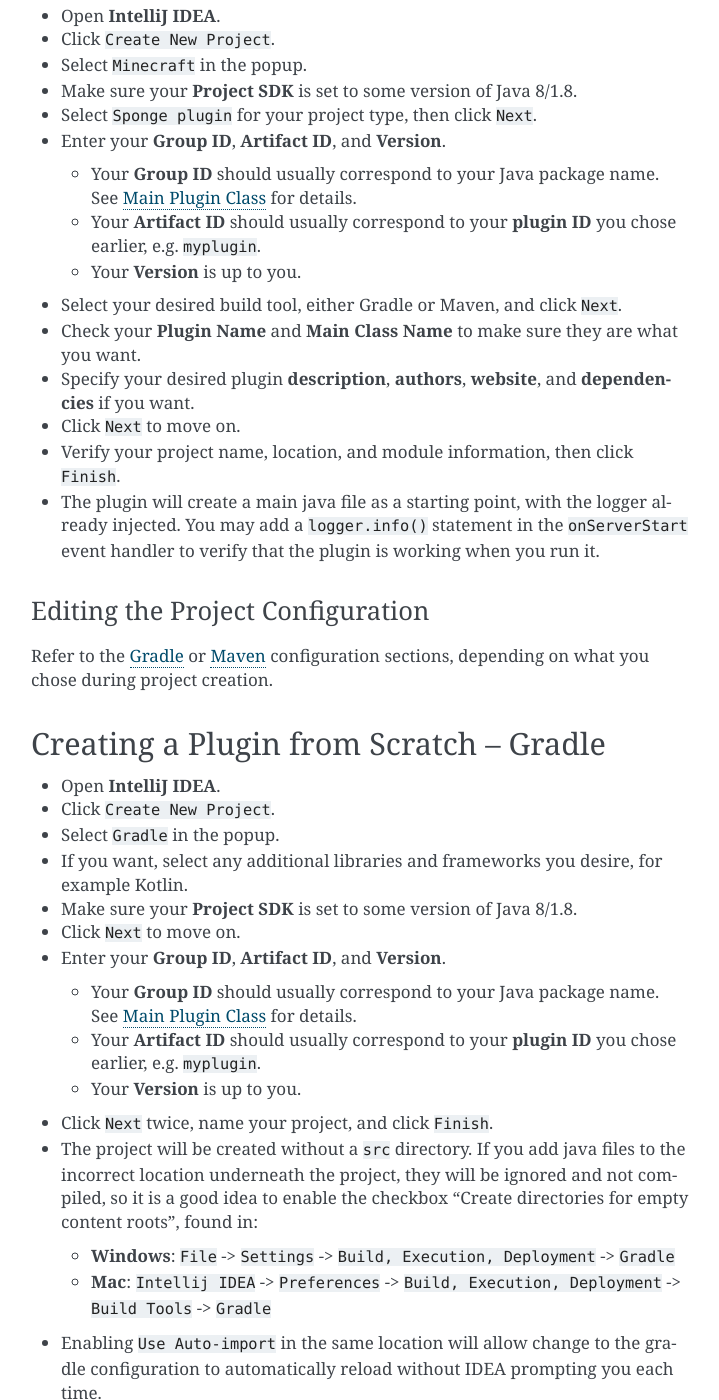
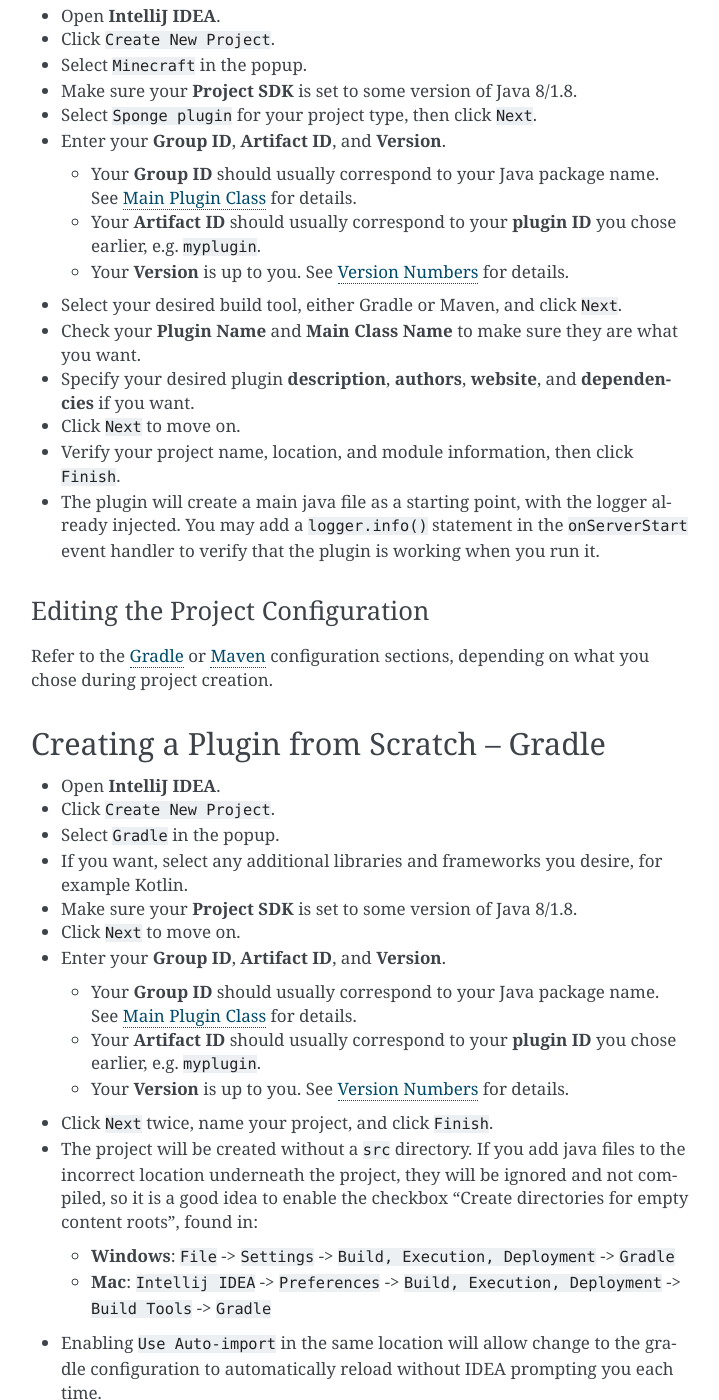
Before and after one commit to SpongePowered/SpongeDocs, a Sphinx documentation site: the page built from source/plugin/workspace/idea.rst, in a window 1280 px wide and 1400 px high, scrolled down 830 px. Shown: the whole window, without its empty margins (389-1108 px from the left). Built offline with Sphinx 7.4.7, drawn with Linux system fonts in a browser that asks for light colours; pages that are not in the unit, such as notebooks, are missing from menus; some of the changed text lies outside the part shown.

Commit message:
Add guidance on appropriate choice of version number for new plugins
Fixes #727

```diff
--- a/source/plugin/project/gradle.rst
+++ b/source/plugin/project/gradle.rst
@@ -40,7 +40,8 @@
 * Set your project to compile with Java 8
 * Add Sponge's Maven repository (and Maven Central)
 * Set up a plugin with the project name in lower case as **plugin ID**
-* Automatically includes the project name, description and version in :doc:`/plugin/plugin-meta`.
+* Automatically includes the project name, description and :doc:`version <../project/version-numbers>` in
+  :doc:`/plugin/plugin-meta`.
 
 Manually setting the plugin ID
 ~~~~~~~~~~~~~~~~~~~~~~~~~~~~~~
--- a/source/plugin/project/index.rst
+++ b/source/plugin/project/index.rst
@@ -35,3 +35,4 @@
 
     gradle
     maven
+    version-numbers
--- a/source/plugin/project/maven.rst
+++ b/source/plugin/project/maven.rst
@@ -42,7 +42,7 @@
                                            more or less match your package name
 artifactId      myproject                  The project id, also used as plugin id and name of the generated folder
 version         1.0-SNAPSHOT               The initial version for your plugin. Can (and should) be changed as
-                                           development progresses
+                                           development progresses. See :doc:`../project/version-numbers` for details.
 package         io.github.user.myproject   The package your plugin class will be generated in
 githubProject   user/repo                  The GitHub project. If a value is specified that is not user/repo, issue
                                            tracking and SCM sections are added to the pom
--- a/source/plugin/workspace/idea.rst
+++ b/source/plugin/workspace/idea.rst
@@ -3,7 +3,8 @@
 ========================
 
 This article describes how to configure your **IntelliJ IDEA** workspace for plugin development with SpongeAPI and
-:doc:`a build system such as Maven or Gradle <../buildsystem/>` or the `Minecraft Development plugin <https://minecraftdev.org/>`_.
+:doc:`a build system such as Maven or Gradle <../buildsystem/>` or the
+`Minecraft Development plugin <https://minecraftdev.org/>`_.
 
 If you want to create your project completely from scratch, please skip ahead to the Gradle or Maven sections.
 Using the Minecraft Dev plugin sets up a working starting point and eliminates some of the guesswork in getting
@@ -38,7 +39,7 @@
 
   * Your **Group ID** should usually correspond to your Java package name. See :doc:`../plugin-class` for details.
   * Your **Artifact ID** should usually correspond to your **plugin ID** you chose earlier, e.g. ``myplugin``.
-  * Your **Version** is up to you.
+  * Your **Version** is up to you. See :doc:`../project/version-numbers` for details.
 
 * Select your desired build tool, either Gradle or Maven, and click ``Next``.
 * Check your **Plugin Name** and **Main Class Name** to make sure they are what you want.
@@ -50,7 +51,7 @@
   is working when you run it.
 
 Editing the Project Configuration
-~~~~~~~~~~~~~~~~~~~~~~~~~~~~~~~~~~
+~~~~~~~~~~~~~~~~~~~~~~~~~~~~~~~~~
 
 Refer to the Gradle_ or Maven_ configuration sections, depending on what you chose during project creation.
 
@@ -69,7 +70,7 @@
 
   * Your **Group ID** should usually correspond to your Java package name. See :doc:`../plugin-class` for details.
   * Your **Artifact ID** should usually correspond to your **plugin ID** you chose earlier, e.g. ``myplugin``.
-  * Your **Version** is up to you.
+  * Your **Version** is up to you. See :doc:`../project/version-numbers` for details.
 
 * Click ``Next`` twice, name your project, and click ``Finish``.
 * The project will be created without a ``src`` directory.  If you add java files to the incorrect
@@ -108,7 +109,7 @@
 
   * Your **Group ID** should usually correspond to your Java package name. See :doc:`../plugin-class` for details.
   * Your **Artifact ID** should usually correspond to your **plugin ID** you chose earlier, e.g. ``myplugin``.
-  * Your **Version** is up to you.
+  * Your **Version** is up to you. See :doc:`../project/version-numbers` for details.
 
 * Click ``Next``.
 * Enter your project's name, and click ``Finish``.
@@ -122,7 +123,7 @@
 * Import the Maven changes, if prompted.
 
 Testing Your Plugin
-====================
+===================
 
 The following instructions are a quick way to test your plugin, but won't be the most efficient way
 to iteratively develop.
```
Also changed, not shown: source/plugin/project/version-numbers.rst (added, +88 -0 lines), source/plugin/workspace/eclipse.rst (+5 -4 lines).
